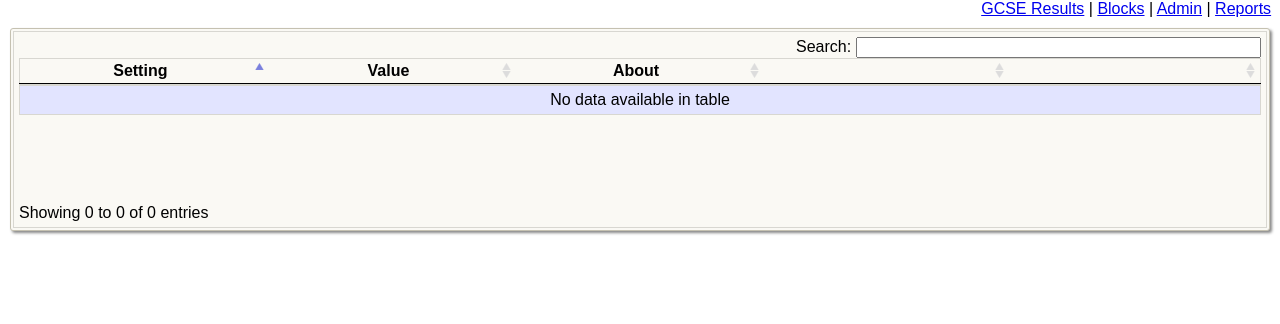
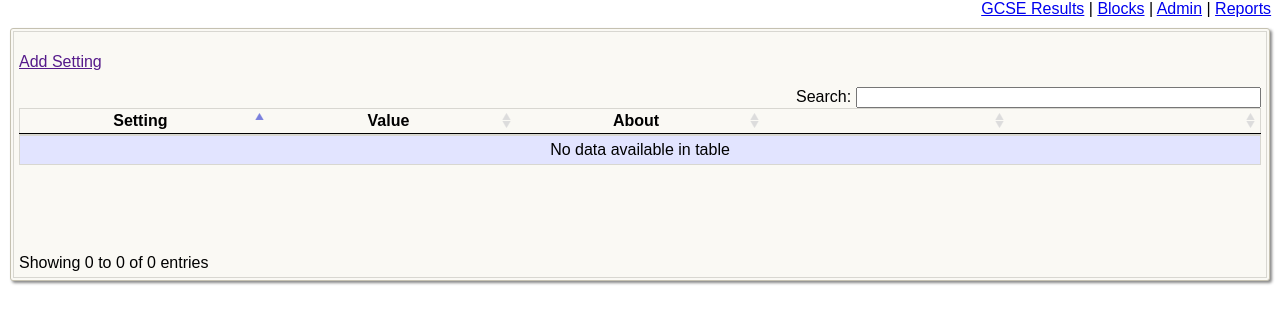
Before and after one commit to ccook5/CoombeSixthformEnrolmentSystem, a PHP site: page /admin/config.php in a window 1280 px wide. Shown: the part 90-414 px from the top of the page. Run offline with PHP 8.4, Linux system fonts and the light colour scheme; data that the repository does not hold is empty; a stand-in replaces the project's code that opens the database connection.

Commit message:
* More work on config admin page

```diff
--- a/admin/config.js.php
+++ b/admin/config.js.php
@@ -4,6 +4,18 @@ require_once('../config.inc.php');
 ?>
 
 $(document).ready(function() {
+
+/** This runs when the user clicks the save button in a row. */
+	function restoreRow ( oTable, nRow )
+	{
+		var aData = oTable.fnGetData(nRow);
+		var jqTds = $('>td', nRow);
+		for ( var i=0, iLen=jqTds.length ; i<iLen ; i++ ) {
+			oTable.fnUpdate( aData[i], nRow, i, false );
+		}
+		oTable.fnUpdate( '<button class=\"edit\">Edit Setting</button>', nRow, 3, false );
+		oTable.fnDraw();
+	}
 
 /** This is run when a user clicks Edit or Save.
   *
@@ -23,8 +35,8 @@ $(document).ready(function() {
 		jqTds[0].innerHTML = '<input type="text" value="'+aData[0]+'">';
 		jqTds[1].innerHTML = '<input type="text" value="'+aData[1]+'">';
 		jqTds[2].innerHTML = '<input type="text" value="'+aData[2]+'">';
-// Col 4 doesnt need updating
-		jqTds[5].innerHTML = '<button class="edit">Save Setting</button>';
+
+		jqTds[3].innerHTML = '<button class="edit">Save Setting</button>';
 	}
 
 /** Post the data from this row to ajax_update_students_results.php via AJAX.
@@ -46,7 +58,7 @@ $(document).ready(function() {
 				action             : act,
 				setting            : jqInputs[0].value,
 				value              : jqInputs[1].value,
-				about              : jqInputs[0].value
+				about              : jqInputs[2].value
 			},
 			dataType: 'html'
 		} );
@@ -134,6 +146,16 @@ $(document).ready(function() {
 		settingsTable.fnDeleteRow( nRow );
 	} );
 
+	$('#new_setting').click( function (e) {
+		e.preventDefault();
+
+		var aiNew = settingsTable.fnAddData( [ '', '', '',
+			'<button class=\"edit\">Add Setting</button>', '<button class=\"delete\">Delete</button>' ] );
+		var nRow = settingsTable.fnGetNodes( aiNew[0] );
+		editRow( settingsTable, nRow, true );
+		nEditing = nRow;
+	} );
+
 	$('.edit').live('click', function (e)
 	{
 		/* Get the row as a parent of the link that was clicked on */
@@ -146,12 +168,12 @@ $(document).ready(function() {
 			editRow( settingsTable, nRow );
 			nEditing = nRow;
 		}
-		else if ( nEditing == nRow && this.innerHTML == 'Save Student Details') {
+		else if ( nEditing == nRow && this.innerHTML == 'Save Setting') {
 			/* Editing this row and want to save it */
 			saveRow( settingsTable, nEditing, 'Save' );
 			nEditing = null;
 		}
-		else if ( nEditing == nRow && this.innerHTML == 'Add') {
+		else if ( nEditing == nRow && this.innerHTML == 'Add Setting') {
 			/* Editing this row and want to save it */
 			saveRow( settingsTable, nEditing, 'Add' );
 			nEditing = null;
@@ -162,4 +184,4 @@ $(document).ready(function() {
 			nEditing = nRow;
 		}
 	} );
-});
+} );
--- a/admin/config.php
+++ b/admin/config.php
@@ -15,6 +15,7 @@ print_header($title = 'Coombe Sixth Form Enrolment - Admin',
     <table class='with-borders-horizontal'>
      <tr >
       <td>
+       <p><a id="new_setting" href="">Add Setting</a></p>
        <div id="dynamic">
         <table cellpadding="0" cellspacing="0" border="0" class="display" id="settings">
          <thead>
--- a/admin/get_settings.php
+++ b/admin/get_settings.php
@@ -31,7 +31,7 @@ else
 	echo('    "'.$row['setting']."\",\n");
 	echo('    "'.$row['value']."\",\n");
 	echo('    "'.$row['Type']."\",\n");
-	echo('    "'.$row['ShortHelp']."\",\n");
+	echo('    "'.$row['about']."\",\n");
 	echo("    \"\",\n");
 	echo("    \"\"\n");
 	echo("    ]");
--- a/stylesheets/style.css
+++ b/stylesheets/style.css
@@ -1,28 +1,28 @@
 BODY  {
-	margin:      0px;
-	font-family: arial, helvetica, sans-serif;
+	margin:             0px;
+	font-family:        arial, helvetica, sans-serif;
 }
 
 DIV.header {
-	background-image:  url("/images/menu_bkd.png");
-	background-repeat: repeat-x;
-	margin:            0px;
-	padding:           5px;
-	padding-left:      20px;
-	color:             white;
-	font-family:       arial, helvetica, sans-serif;
+	background-image:   url("/images/menu_bkd.png");
+	background-repeat:  repeat-x;
+	margin:             0px;
+	padding:            5px;
+	padding-left:       20px;
+	color:              white;
+	font-family:        arial, helvetica, sans-serif;
 }
 
 DIV.main-menu {
-	text-align:             right;
+	text-align:         right;
 }
 
 TABLE.main-menu {
-	width: 100%;
+	width:              100%;
 }
 
 TABLE.main-menu TR TD {
-	width: 50%;
+	width:              50%;
 }
 
 DIV.menu-block {
@@ -125,10 +125,10 @@ DIV.guidelines-block-inner {
 }
 
 LABEL {
-	width: 80%;
-	display:inline-block;
-	vertical-align: top;
-	margin-left: 3px;
+	width:              80%;
+	display:            inline-block;
+	vertical-align:     top;
+	margin-left:        3px;
 }
 
 /*
@@ -746,7 +746,7 @@ div.report-courses {
 }
 
 .debug {
-	display: none;
+/*	display: none; */
 }
 
 .footer {
```
Also changed, not shown: admin/ajax_update_config.php (+9 -11 lines).
